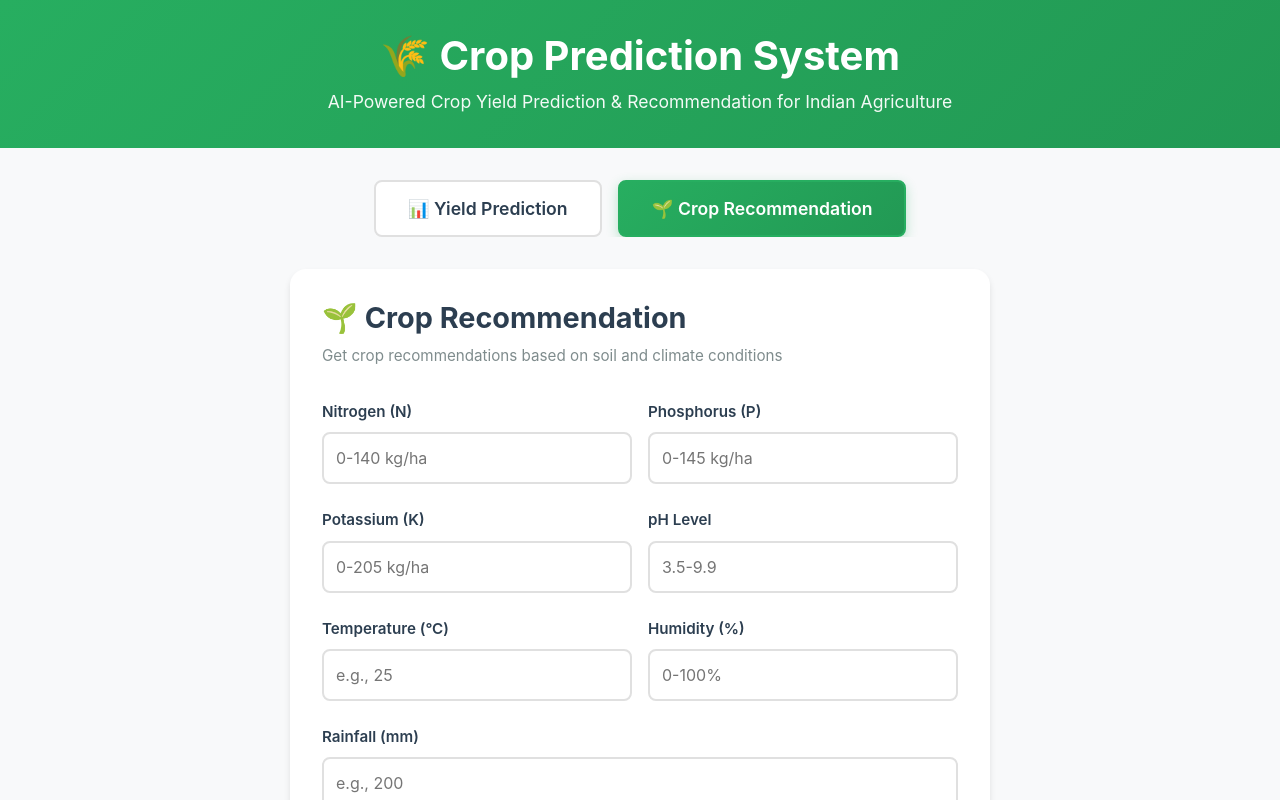
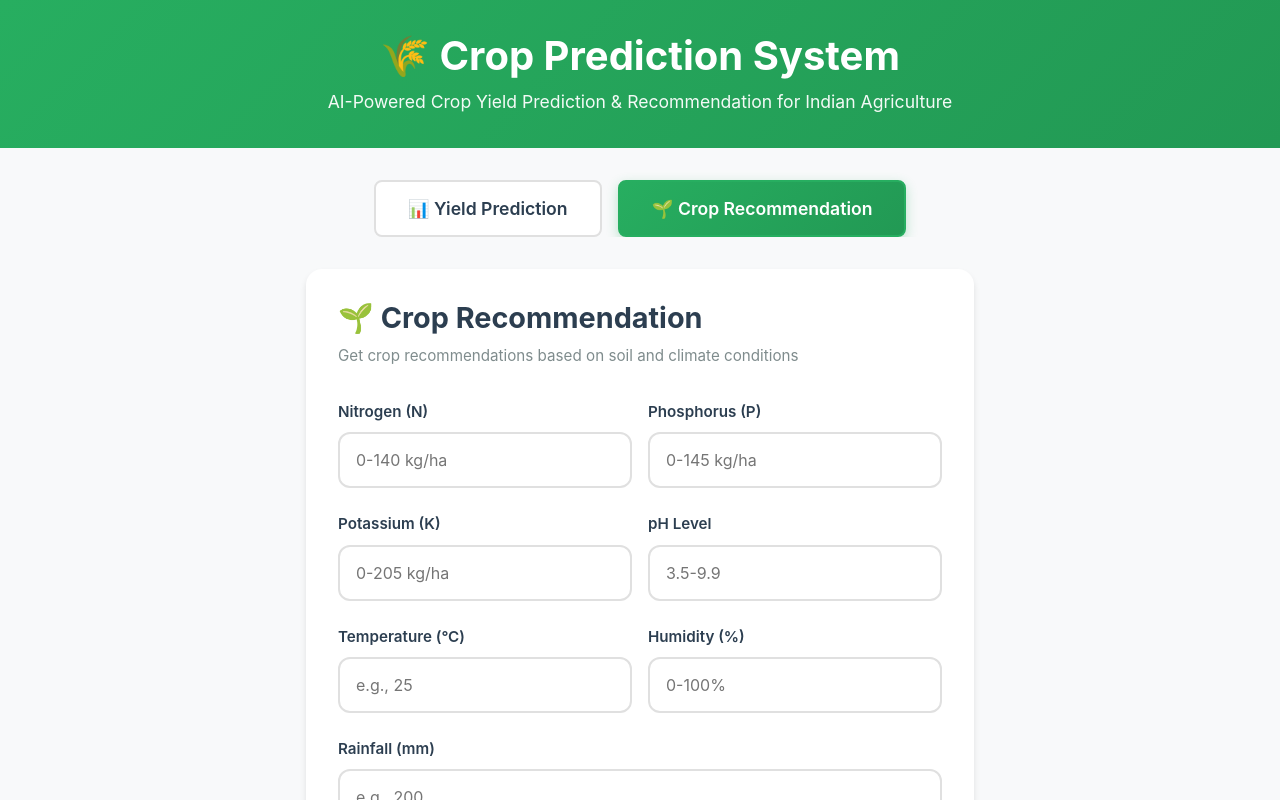
Before and after one commit to Amruth-empire/crop_prediction, a React app in the folder frontend/: page / in a window 1280 px wide. Both pictures are taken after a click on the button "🌱 Crop Recommendation". Shown: the top 800 px of the page. Built offline with nearby package versions, Linux system fonts and the light colour scheme; the HTML template or start-up script is replaced by a standard one.

Commit message:
Enhance styling for the recommendation card and form inputs in CropRecommendation component

```diff
--- a/frontend/src/components/CropRecommendation.css
+++ b/frontend/src/components/CropRecommendation.css
@@ -2,6 +2,8 @@
   width: 100%;
   max-width: 700px;
   margin: 0 auto;
+  padding: 0 1rem;
+  box-sizing: border-box;
 }
 
 .recommendation-card {
@@ -9,6 +11,13 @@
   border-radius: 16px;
   padding: 2rem;
   box-shadow: 0 4px 6px rgba(0, 0, 0, 0.1);
+}
+
+@media (max-width: 768px) {
+  .recommendation-card {
+    padding: 1.5rem 1rem;
+    border-radius: 12px;
+  }
 }
 
 .recommendation-card h2 {
@@ -48,12 +57,14 @@
 
 .form-group input {
   width: 100%;
-  padding: 0.75rem;
+  padding: 0.875rem 1rem;
   border: 2px solid #e0e0e0;
-  border-radius: 8px;
+  border-radius: 12px;
   font-size: 1rem;
-  transition: border-color 0.3s;
+  transition: all 0.3s ease;
   box-sizing: border-box;
+  background-color: #ffffff;
+  line-height: 1.5;
 }
 
 .form-group input:focus {
```
